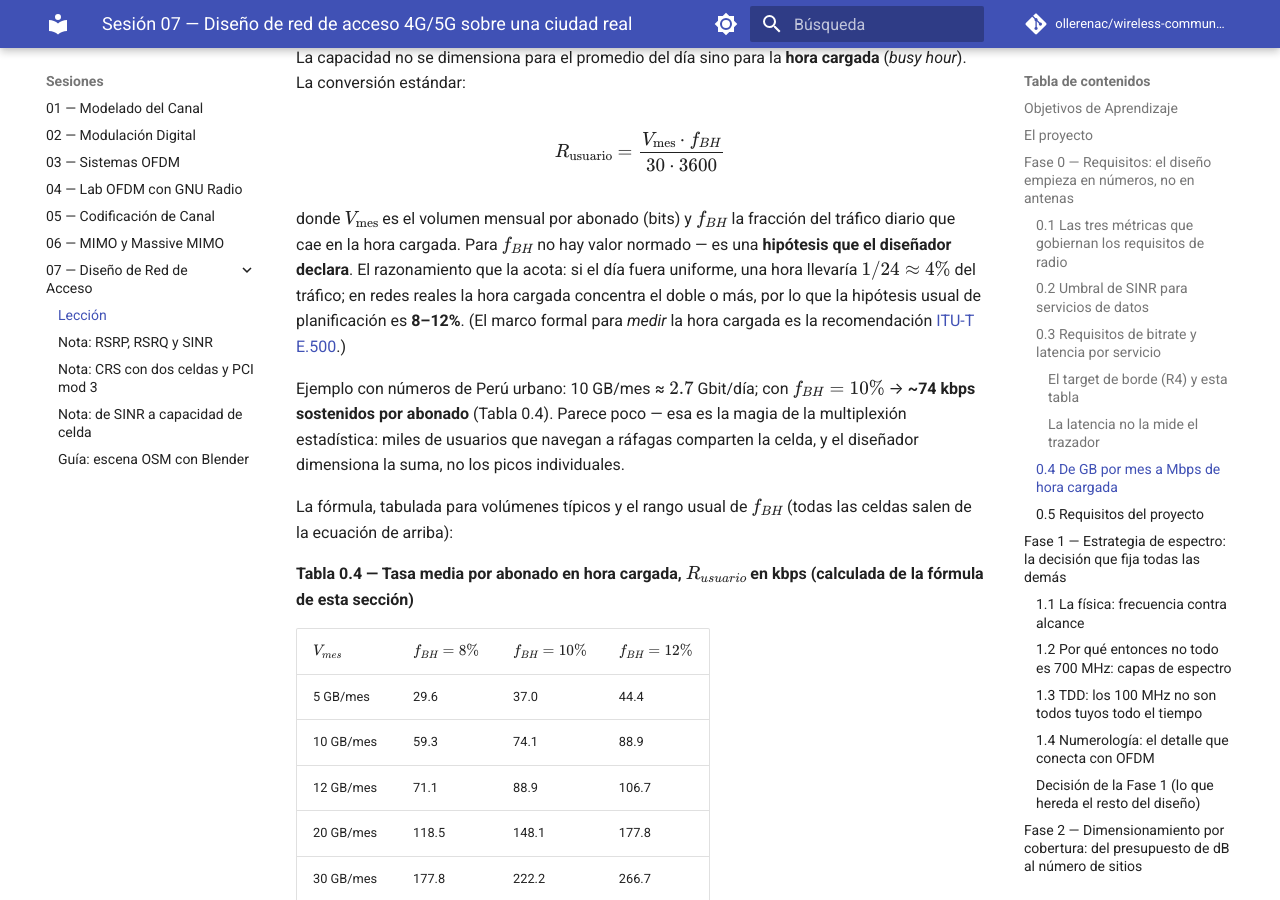
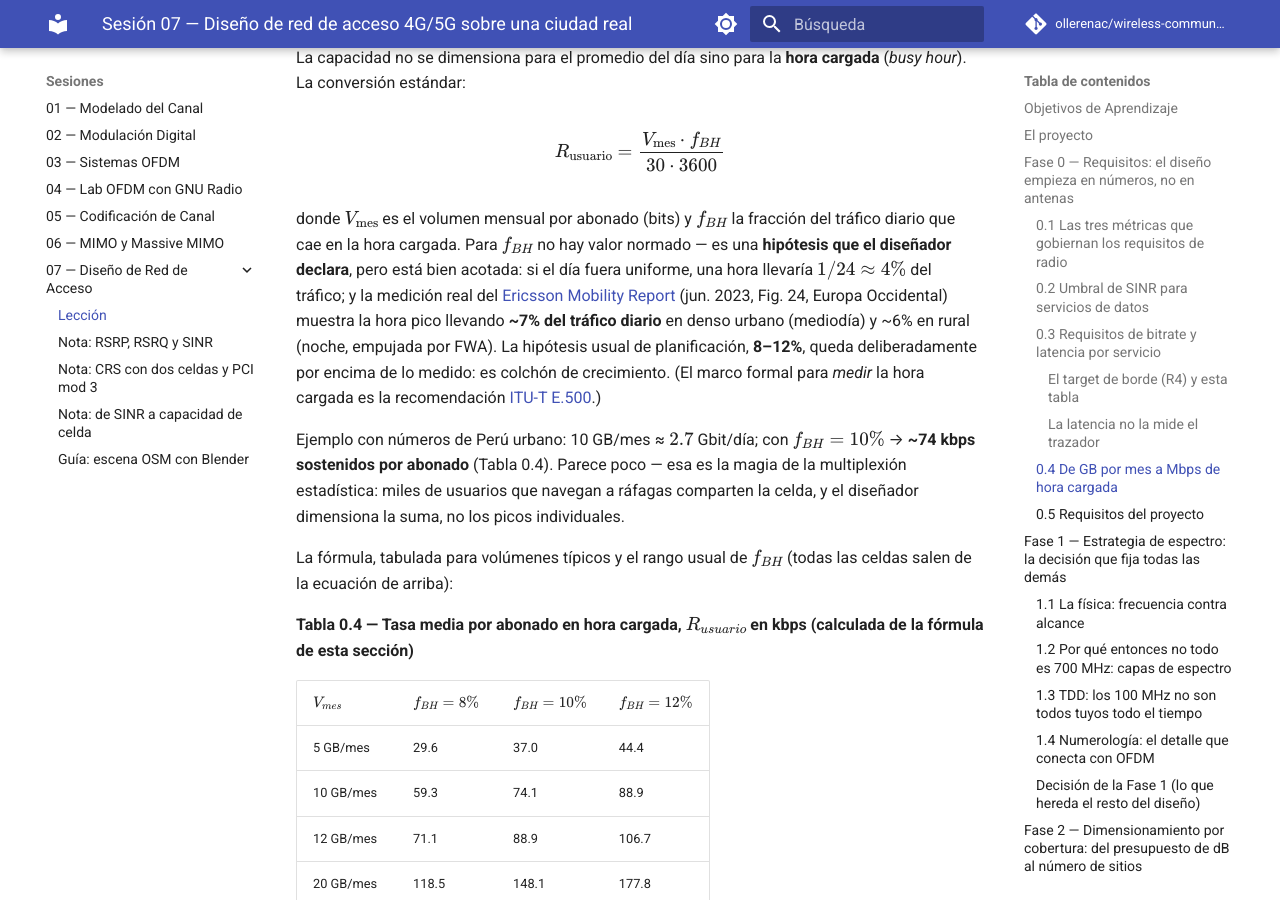
Before and after one commit to ollerenac/wireless-communication-systems, an MkDocs documentation site: the page built from docs/sessions/07-network-design/index.md, in a window 1280 px wide and 900 px high, scrolled down 5736 px. Built offline with MkDocs 1.6.1 and Material for MkDocs 9.7.7, drawn with Linux system fonts in a browser that asks for light colours; comment, search, counter and statistics services are not loaded.

Commit message:
docs(07-network-design): f_BH anchored on measured data — Ericsson Mobility Report Fig. 24
Busy hour carries ~7% of daily traffic in dense urban (midday) and ~6%
in rural (evening, FWA-driven) per Ericsson Mobility Report June 2023,
Western Europe measurements. The 8-12% planning hypothesis is now framed
as deliberately above the measured value (growth cushion). Source found
by the instructor, verified via web.

Co-Authored-By: Claude Fable 5 <noreply@anthropic.com>
Claude-Session: https://claude.ai/code/session_01DwhbKVUZCFgUhxaWRkBL6Y

```diff
--- a/docs/sessions/07-network-design/index.md
+++ b/docs/sessions/07-network-design/index.md
@@ -286,11 +286,15 @@ $$R_{\text{usuario}} = \frac{V_{\text{mes}} \cdot f_{BH}}{30 \cdot 3600}$$
 
 donde $V_{\text{mes}}$ es el volumen mensual por abonado (bits) y $f_{BH}$
 la fracción del tráfico diario que cae en la hora cargada. Para $f_{BH}$
-no hay valor normado — es una **hipótesis que el diseñador declara**. El
-razonamiento que la acota: si el día fuera uniforme, una hora llevaría
-$1/24 \approx 4\%$ del tráfico; en redes reales la hora cargada concentra
-el doble o más, por lo que la hipótesis usual de planificación es
-**8–12%**. (El marco formal para *medir* la hora cargada es la
+no hay valor normado — es una **hipótesis que el diseñador declara**,
+pero está bien acotada: si el día fuera uniforme, una hora llevaría
+$1/24 \approx 4\%$ del tráfico; y la medición real del
+[Ericsson Mobility Report](https://www.ericsson.com/en/reports-and-papers/mobility-report/articles/traffic-patterns-drive-network-evolution)
+(jun. 2023, Fig. 24, Europa Occidental) muestra la hora pico llevando
+**~7% del tráfico diario** en denso urbano (mediodía) y ~6% en rural
+(noche, empujada por FWA). La hipótesis usual de planificación,
+**8–12%**, queda deliberadamente por encima de lo medido: es colchón de
+crecimiento. (El marco formal para *medir* la hora cargada es la
 recomendación [ITU-T E.500](https://www.itu.int/rec/T-REC-E.500).)
 
 Ejemplo con números de Perú urbano: 10 GB/mes ≈ $2.7$ Gbit/día; con
```
